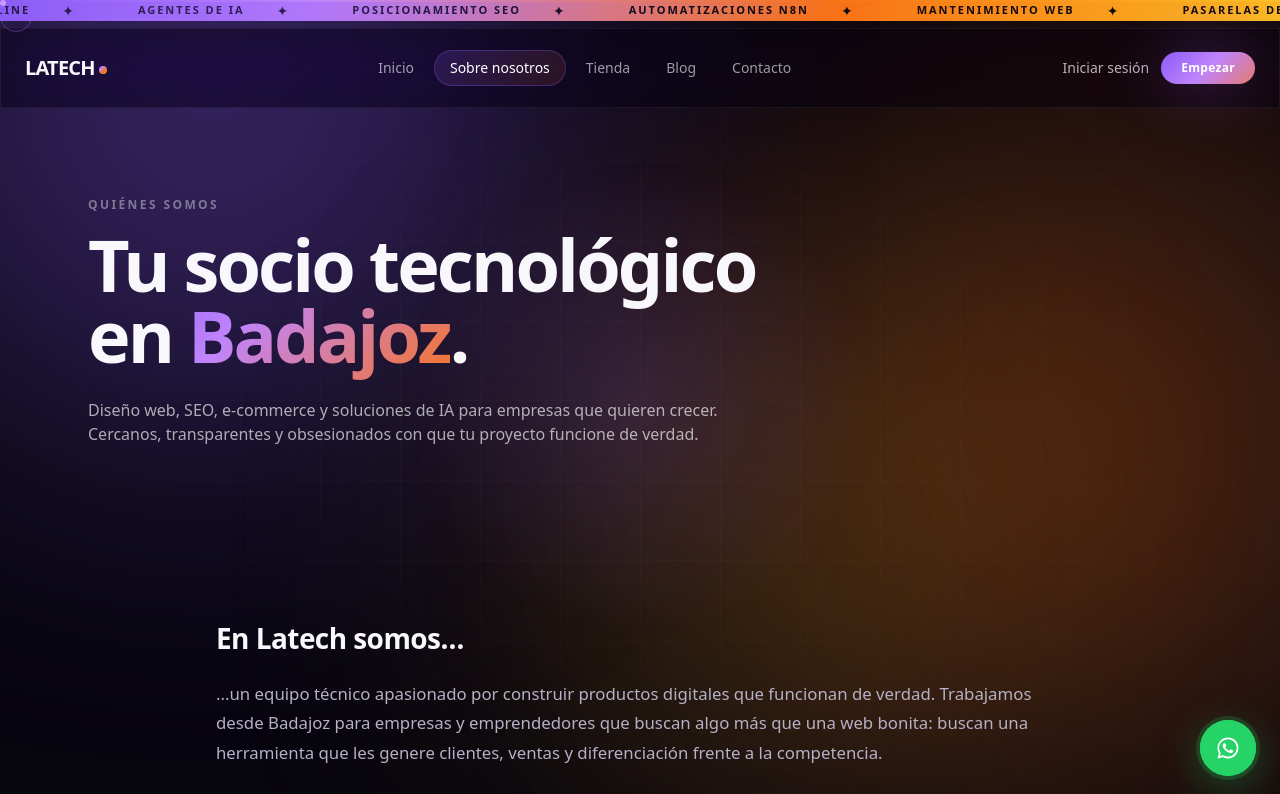
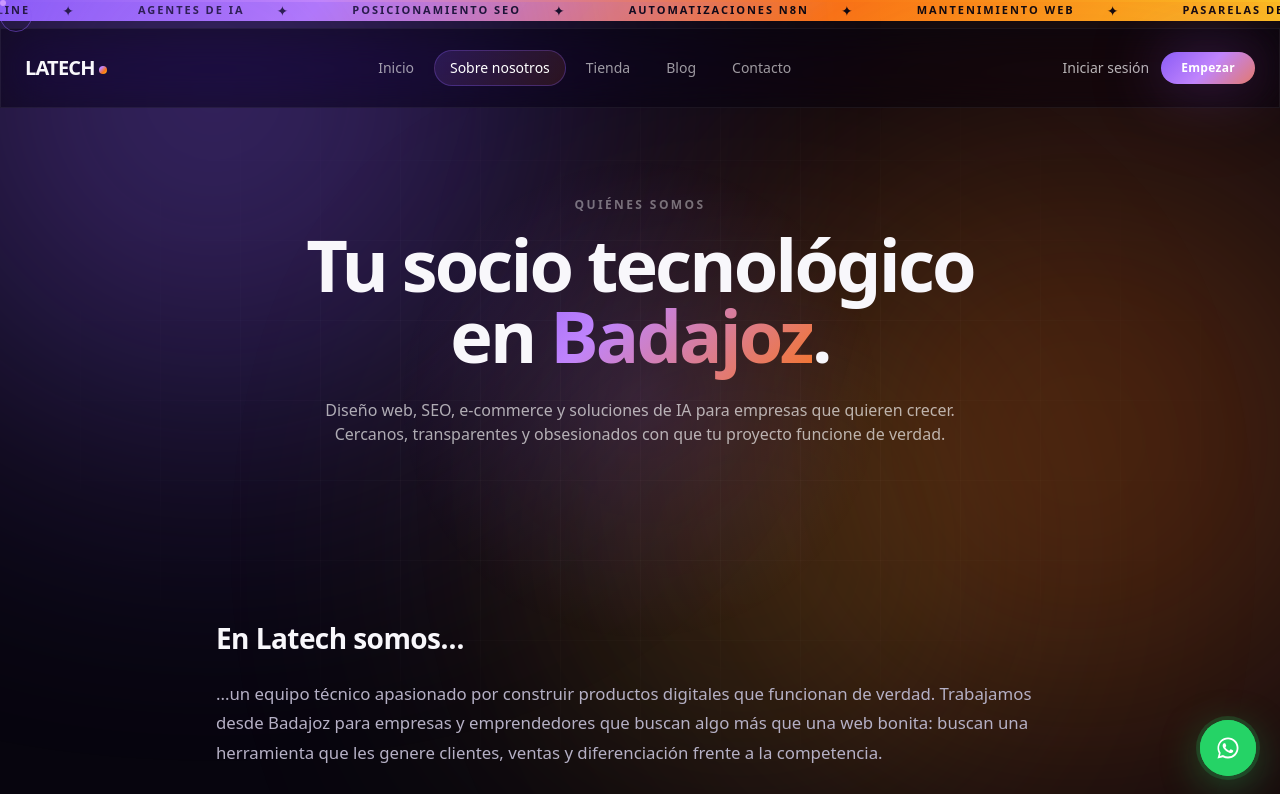
Before and after one commit to Andreh33/jaja, a Next.js app: page /sobre-nosotros in a window 1280 px wide. Shown: the top 794 px of the page. Built offline with nearby package versions, Linux system fonts and the light colour scheme.

Commit message:
fix(sobre-nosotros): center hero section
Co-Authored-By: Claude Sonnet 4.6 <noreply@anthropic.com>

```diff
--- a/src/app/sobre-nosotros/page.tsx
+++ b/src/app/sobre-nosotros/page.tsx
@@ -32,14 +32,14 @@ export default function SobreNosotrosPage() {
       <MouseGlow />
       <main className="relative z-10">
         <section className="pt-44 pb-20">
-          <div className="mx-auto max-w-6xl px-6">
+          <div className="mx-auto max-w-4xl px-6 text-center">
             <Reveal>
               <p className="mb-4 text-xs font-semibold uppercase tracking-[0.2em] text-white/40">Quiénes somos</p>
               <h1 className="font-display text-balance text-5xl md:text-7xl" style={{ letterSpacing: '-0.04em', fontWeight: 800, lineHeight: 0.98 }}>
                 Tu socio tecnológico<br />
                 en <GradientText as="span">Badajoz</GradientText>.
               </h1>
-              <p className="mt-7 max-w-2xl text-base text-white/65">
+              <p className="mx-auto mt-7 max-w-2xl text-base text-white/65">
                 Diseño web, SEO, e-commerce y soluciones de IA para empresas que quieren crecer.
                 Cercanos, transparentes y obsesionados con que tu proyecto funcione de verdad.
               </p>
```
